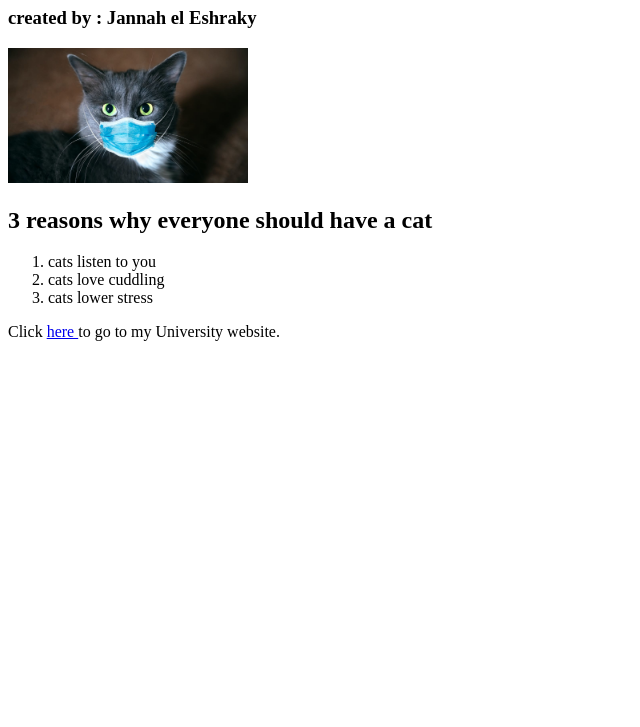
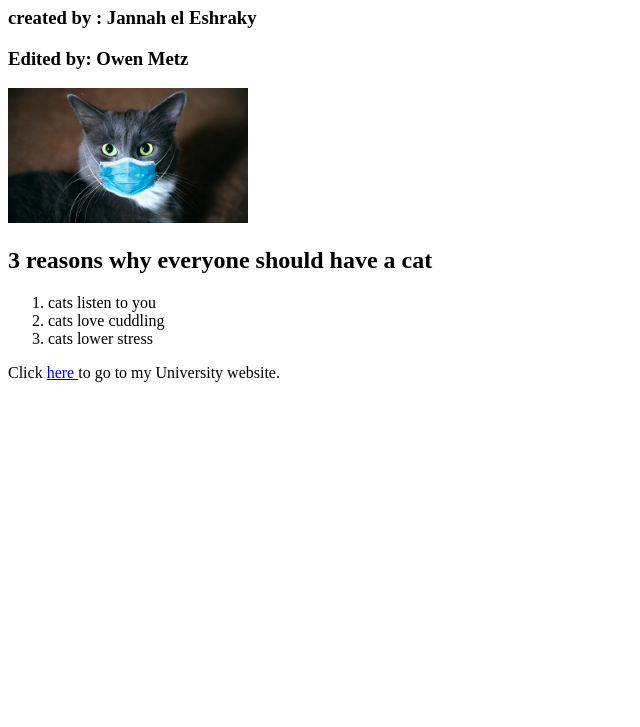
Before and after one commit to jannaheleshraky/prj4-chapter-3, a plain HTML site: page index.html in a window 1280 px wide. Shown: the part 73-800 px from the top of the page, without its empty margins (0-640 px from the left). Drawn offline with Linux system fonts and the light colour scheme.

Commit message:
Update index.html

```diff
--- a/index.html
+++ b/index.html
@@ -8,6 +8,7 @@
 <body>
 <h1>Welcome to this amazing website</h1>
 <h3>created by : Jannah el Eshraky</h3>
+<h3>Edited by: Owen Metz</h3>
 <img src="images/cat.jpg" alt="a picture of a cat" style="width:240px;height:135px">
 <h2> 3 reasons why everyone should have a cat</h2>
 <ol>
```
